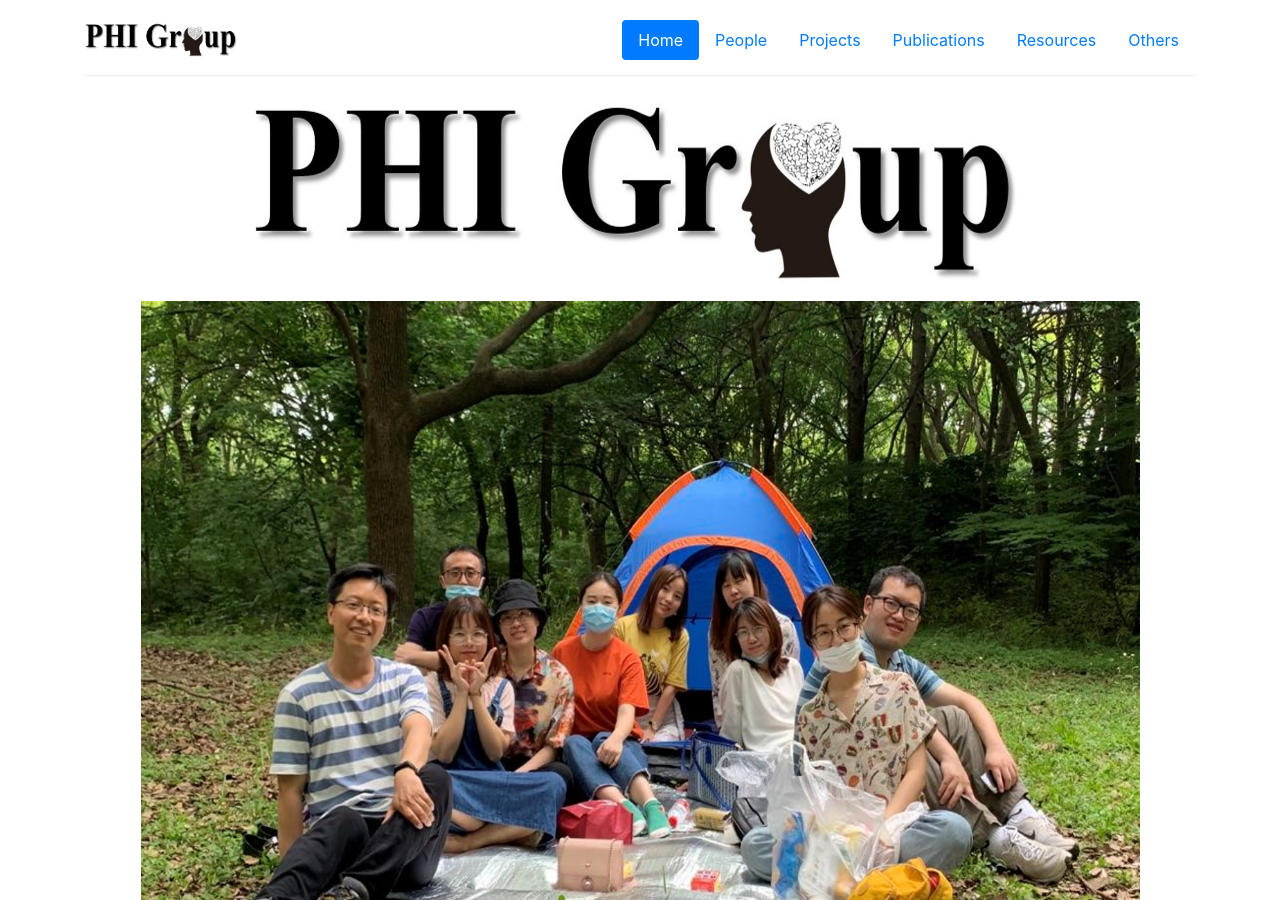
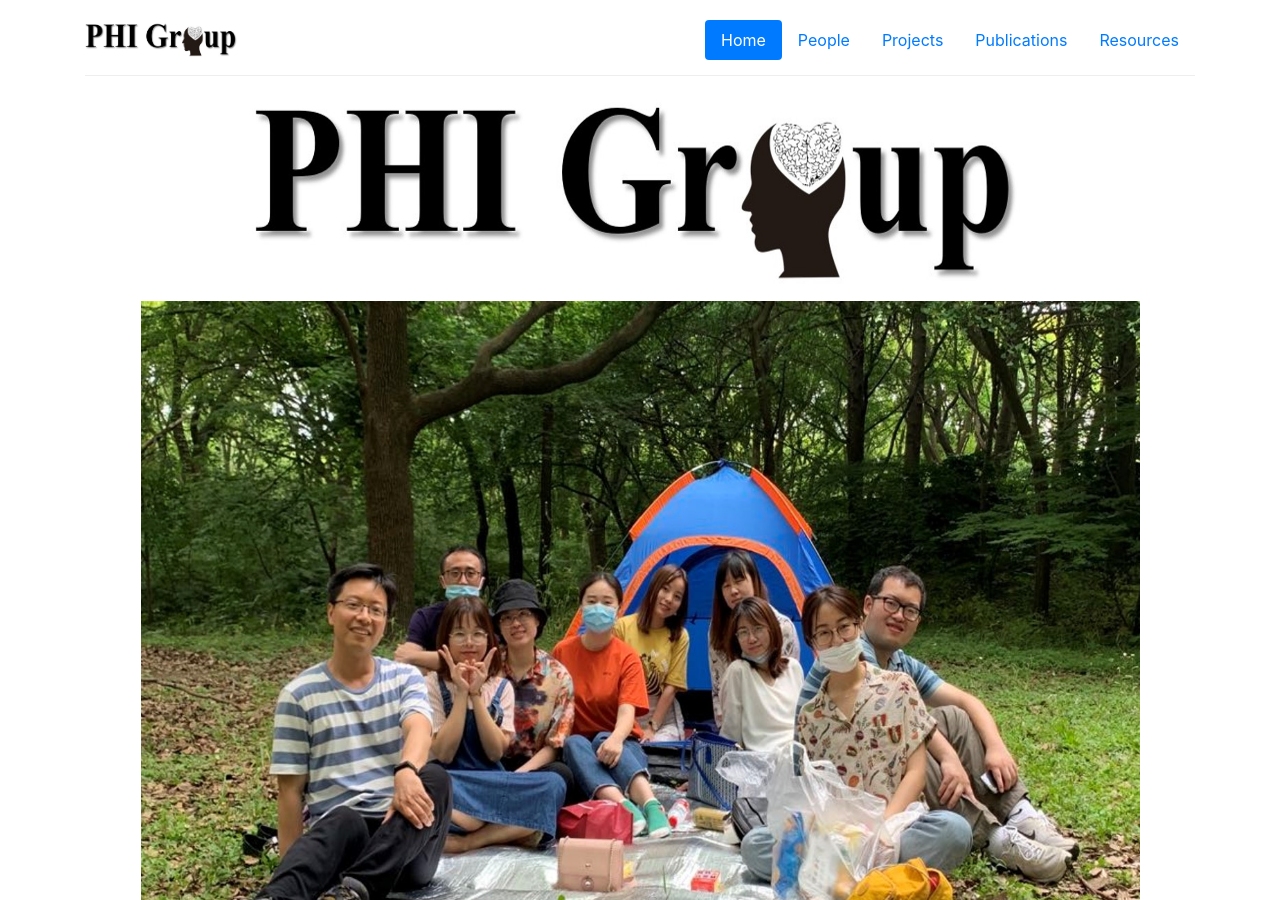
Before and after one commit to PHI-group/phi-group.github.io, a Jekyll site: the page built from index.md, in a window 1280 px wide and 900 px high. Built offline with Jekyll 4.4.1, drawn with Linux system fonts in a browser that asks for light colours.

Commit message:
Updated by QF

```diff
--- a/_config.yml
+++ b/_config.yml
@@ -45,5 +45,3 @@ navigation:
     link: /publications.html
   - title: Resources
     link: /resources.html
-  - title: Others
-    link: /others.html
```
